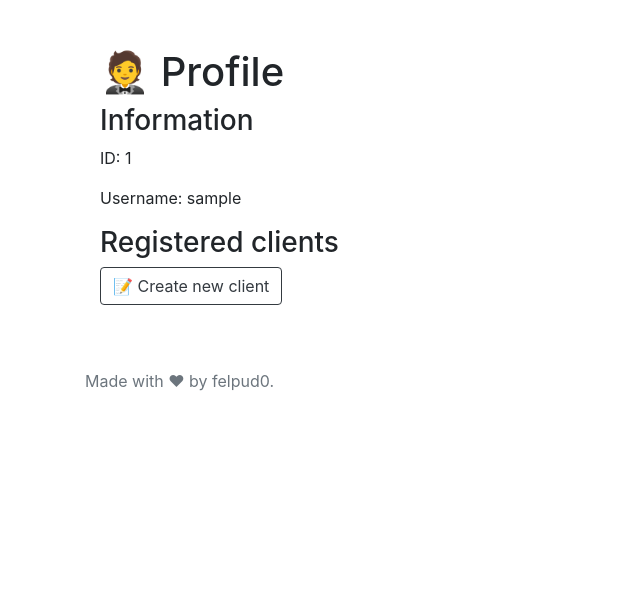
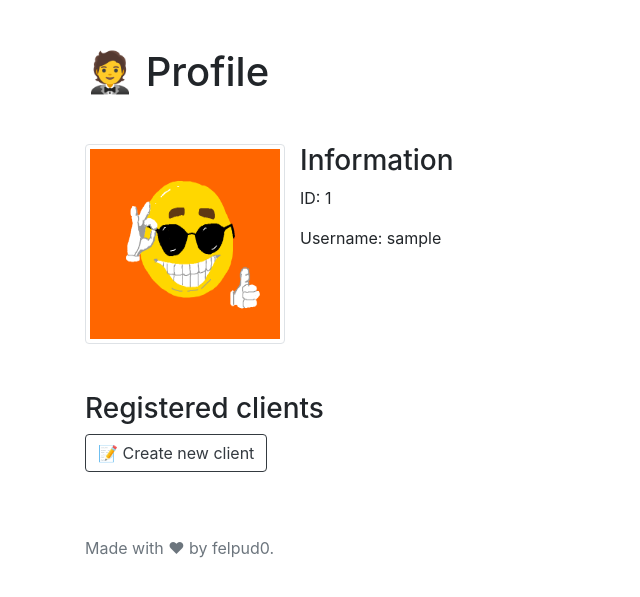
Before and after one commit to epilehpsy/ToyAS, a Flask app: page /me in a window 1280 px wide. Shown: the part 56-653 px from the top of the page, without its empty margins (0-640 px from the left). Run offline with Flask 3, Linux system fonts and the light colour scheme; the visitor is signed in with stand-in values (Sample User, id 1); data that the repository does not hold is empty.

Commit message:
profile picture 4 fun

```diff
--- a/templates/me.html
+++ b/templates/me.html
@@ -2,11 +2,18 @@
 {% block title %}Profile{% endblock %}
 {% block content %}
 
+<div>
+    <h1>🤵 Profile</h1>
+    <div class="mt-5" style="display: flex;">
+        <img src="{{ url_for('static', filename='profile.png') }}" alt="Profile" class="img-thumbnail" style="width: 200px; height: 200px;">
         <div class="container">
-    <h1>🤵 Profile</h1>
             <h3>Information</h3>
             <p>ID: {{ current_user.id }}</p>
             <p>Username: {{ current_user.username }}</p>
+
+        </div>
+    </div>
+    <div class="mt-5">
         <h3>Registered clients</h3>
         <a href="{{ url_for('client_register') }}" class="btn btn-outline-dark">
             📝 Create new client
@@ -26,5 +33,6 @@
             {% endfor %}
         </div>
     </div>
+</div>
 
 {% endblock %}
```
Also changed, not shown: static/profile.png (added). Lines whose indentation alone changed are shown as unchanged.
